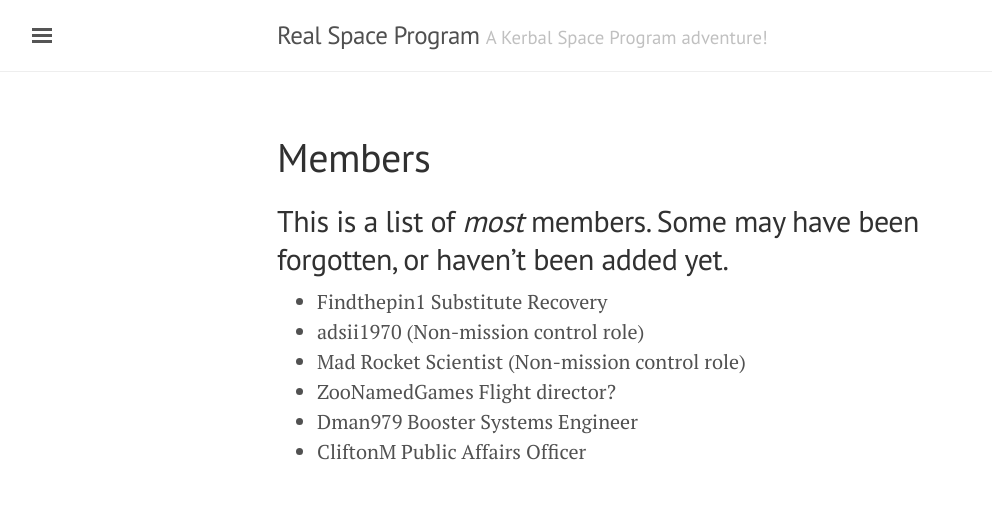
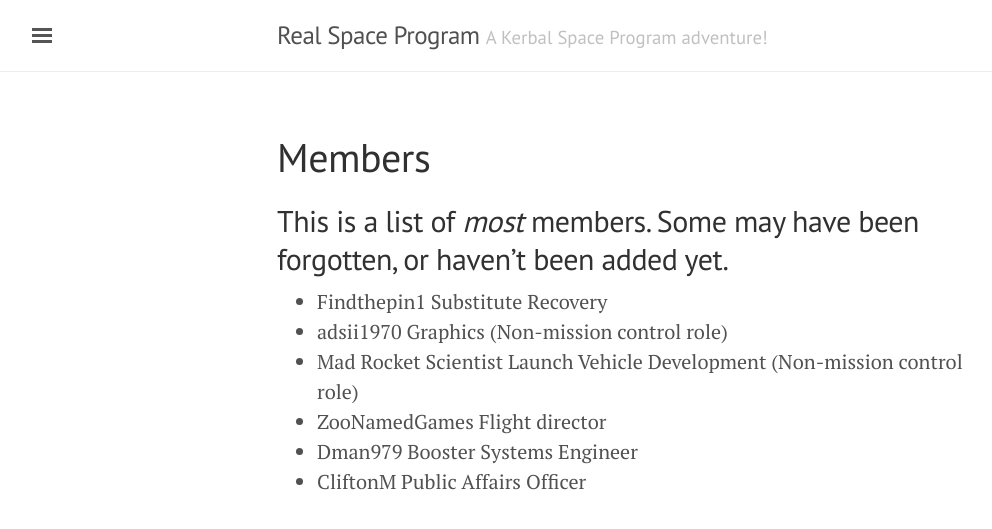
Before and after one commit to KSP-RSP/ksp-rsp.github.io, a Jekyll site: the page built from members.md, in a window 1280 px wide. Shown: the top 529 px of the page, without its empty margins (3-995 px from the left). Built offline with Jekyll 4.4.1, drawn with Linux system fonts in a browser that asks for light colours.

Commit message:
Update people

```diff
--- a/members.md
+++ b/members.md
@@ -4,8 +4,8 @@ title: Members
 ---
 ## This is a list of *most* members.  Some may have been forgotten, or haven't been added yet.
 - Findthepin1 Substitute Recovery
-- adsii1970 (Non-mission control role)
-- Mad Rocket Scientist  (Non-mission control role)
-- ZooNamedGames Flight director?
+- adsii1970 Graphics (Non-mission control role)
+- Mad Rocket Scientist Launch Vehicle Development (Non-mission control role)
+- ZooNamedGames Flight director
 - Dman979 Booster Systems Engineer
 - CliftonM Public Affairs Officer
```
